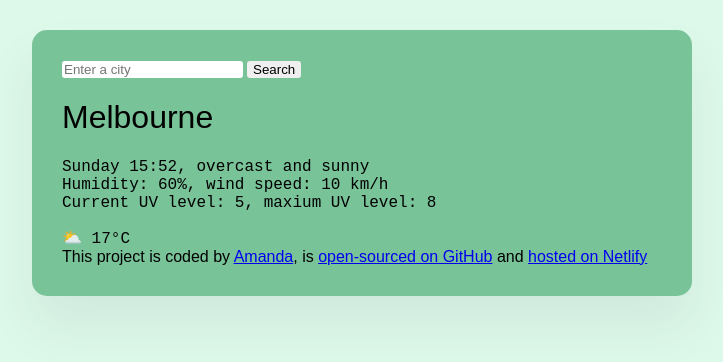
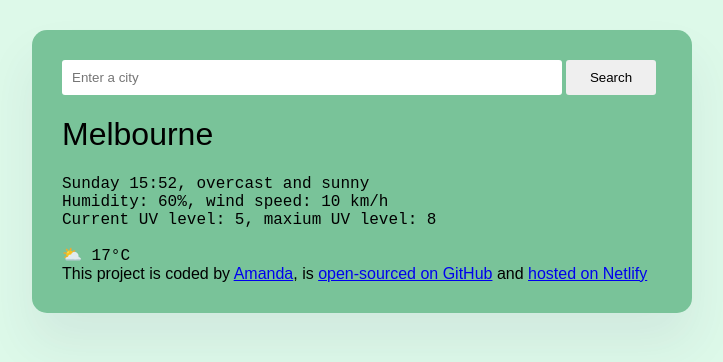
Before and after one commit to amandachhen-netizen/shecodesplus-project, a plain HTML site: page index.html in a window 1280 px wide. Shown: the whole page, without its empty margins (278-1001 px from the left). Drawn offline with Linux system fonts and the light colour scheme; a web font is replaced by a local one.

Commit message:
Updated, index.css - Styling for search form input and button

```diff
--- a/src/index.css
+++ b/src/index.css
@@ -28,4 +28,13 @@ p, .current-temperature {
 .search-form-input, .search-form-submit {
     border: none;
     border-radius: 3px;
+    padding: 10px;
 }
+
+.search-form-input {
+    width: 500px;
+}
+
+.search-form-submit {
+    width: 90px;
+}
```
